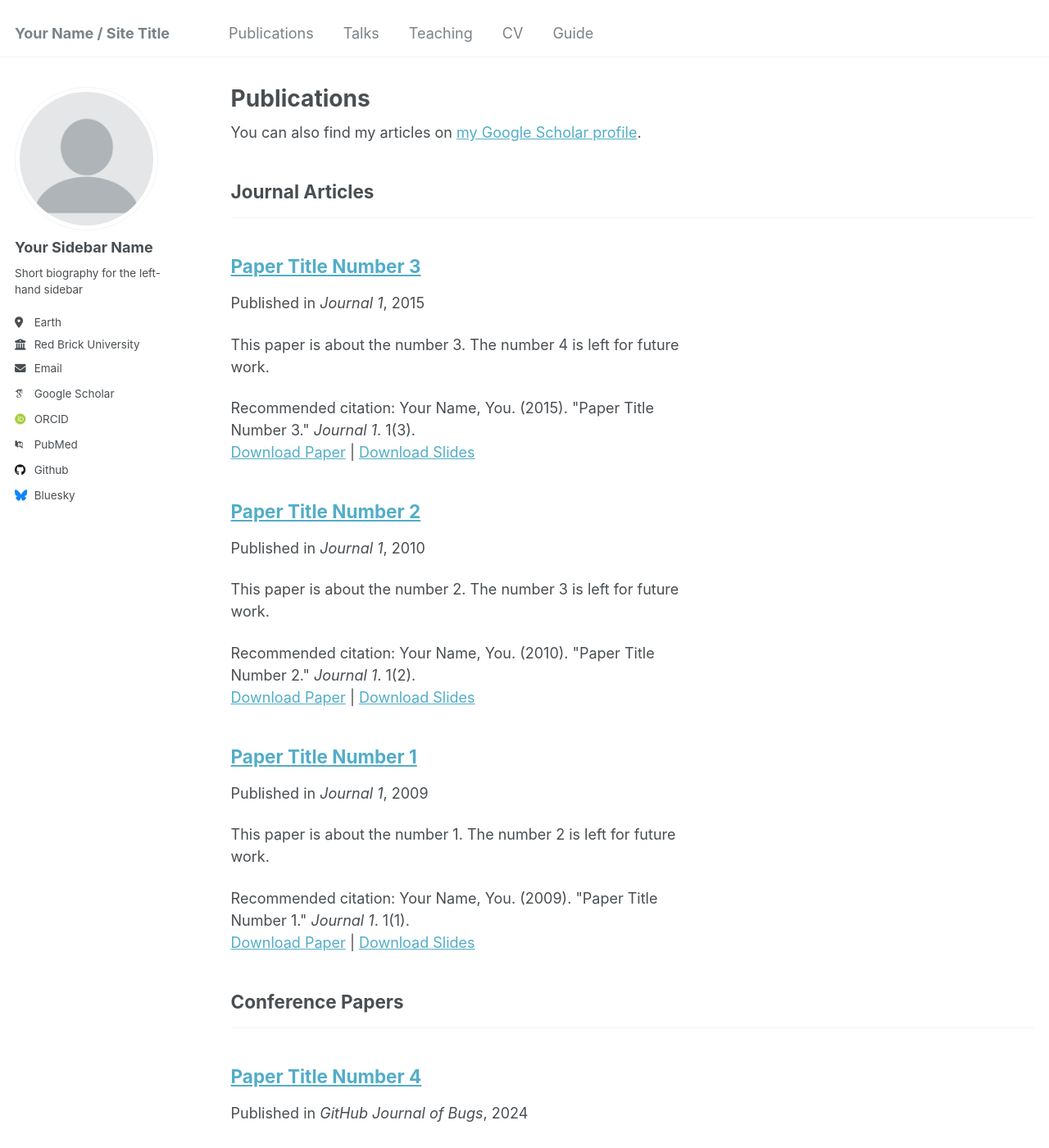
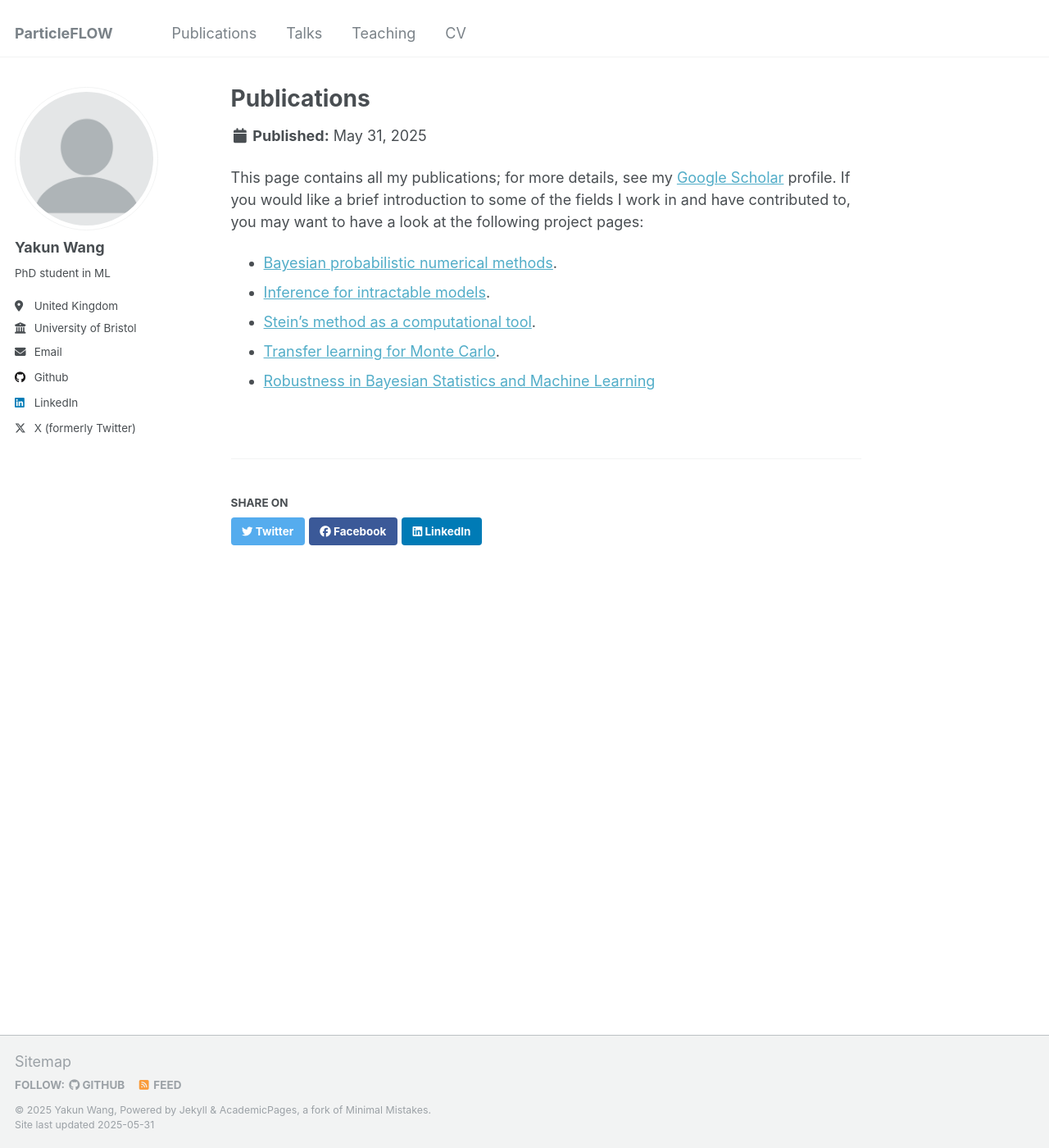
Before and after one commit to probabilityFLOW/probabilityFLOW.github.io, a Jekyll site: the page built from _publications/pubulications.md, in a window 1280 px wide and 1400 px high. Shown: the whole window at 82% size. Built offline with Jekyll 4.4.1, drawn with Linux system fonts in a browser that asks for light colours; some web fonts are replaced; some of the changed text lies outside the part shown.

Commit message:
first update

```diff
--- a/_config.yml
+++ b/_config.yml
@@ -8,13 +8,13 @@
 
 # Basic Site Settings
 locale                   : "en-US"
-title                    : "Your Name / Site Title"
+title                    : "ParticleFLOW"
 title_separator          : "-"
-name                     : &name "Your Name"
+name                     : &name "Yakun Wang"
 description              : &description "personal description"
-url                      : https://academicpages.github.io # the base hostname & protocol for your site e.g. "https://mmistakes.github.io"
+url                      : https://probabilityFLOW.github.io # the base hostname & protocol for your site e.g. "https://mmistakes.github.io"
 baseurl                  : "" # the subpath of your site, e.g. "/blog"
-repository               : "academicpages/academicpages.github.io"
+repository               : "probabilityFLOW/probabilityFLOW.github.io"
 
 # Site Author - The following control what appear as part of the author content on the side bar.
 #               If a field is blank the icon and link will not appear, otherwise it will be shown.
@@ -22,33 +22,33 @@ repository               : "academicpages/academicpages.github.io"
 author:
   # Biographic information
   avatar           : "profile.png"
-  name             : "Your Sidebar Name"
+  name             : "Yakun Wang"
   pronouns         : # example: "she/her"
-  bio              : "Short biography for the left-hand sidebar"
-  location         : "Earth"
-  employer         : "Red Brick University"
+  bio              : "PhD student in ML"
+  location         : "United Kingdom"
+  employer         : "University of Bristol"
   uri              : # URL
-  email            : "none@example.org"
+  email            : "yakun.wang@bristol.ac.uk"
 
   # Academic websites
   arxiv            : # URL - Update with the correct link to your profile
-  googlescholar    : "https://scholar.google.com/citations?user=PS_CX0AAAAAJ"
+  googlescholar    : # "https://scholar.google.com/citations?user=PS_CX0AAAAAJ"
   impactstory      : # URL
-  orcid            : "http://orcid.org/yourorcidurl"
+  orcid            : # "http://orcid.org/yourorcidurl"
   semantic         : # URL
-  pubmed           : "https://www.ncbi.nlm.nih.gov/pubmed/?term=john+snow"
+  pubmed           : # "https://www.ncbi.nlm.nih.gov/pubmed/?term=john+snow"
   researchgate     : # URL
 
   # Repositories and software development
   bitbucket        : # Username - Update with your username on the site
   codepen          : # Username
   dribbble         : # Username
-  github           : "academicpages"
+  github           : "probabilityFLOW"
   kaggle           : # Username
   stackoverflow    : # User number or user number and name (i.e., use "1" or "1/jeff-atwood")
 
   # Social media
-  bluesky          : "bsky.app" # Replace this with you Bluesky username
+  bluesky          : #"bsky.app" # Replace this with you Bluesky username
   facebook         : # Username
   flickr           : # Username
   foursquare       : # Username
@@ -57,7 +57,7 @@ author:
   keybase          : # Username
   instagram        : # Username
   lastfm           : # Username
-  linkedin         : # Username
+  linkedin         : yakun-wang-1536a3224
   mastodon         : # URL
   medium           : # URL
   pinterest        : # Username
@@ -65,7 +65,7 @@ author:
   steam            : # Username
   telegram         : # URL
   tumblr           : # Username
-  twitter          : # Username for X / Twitter
+  twitter          : Yakunkevin
   vine             : # Username
   weibo            : # Username
   wikipedia        : # Username
@@ -75,9 +75,11 @@ author:
 
 # Publication Category - The following the list of publication categories and their headings
 publication_category:
+  preprints:
+    title: 'Preprints'
   books:
     title: 'Books'
-  manuscripts:
+  Journals:
     title: 'Journal Articles'
   conferences:
     title: 'Conference Papers'
--- a/_data/navigation.yml
+++ b/_data/navigation.yml
@@ -23,5 +23,5 @@ main:
   - title: "CV"
     url: /cv/
 
-  - title: "Guide"
-    url: /markdown/
+  # - title: "Guide"
+  #   url: /markdown/
--- a/_publications/2009-10-01-paper-title-number-1.md
+++ /dev/null
@@ -1,14 +0,0 @@
----
-title: "Paper Title Number 1"
-collection: publications
-category: manuscripts
-permalink: /publication/2009-10-01-paper-title-number-1
-excerpt: 'This paper is about the number 1. The number 2 is left for future work.'
-date: 2009-10-01
-venue: 'Journal 1'
-slidesurl: 'http://academicpages.github.io/files/slides1.pdf'
-paperurl: 'http://academicpages.github.io/files/paper1.pdf'
-citation: 'Your Name, You. (2009). &quot;Paper Title Number 1.&quot; <i>Journal 1</i>. 1(1).'
----
-
-The contents above will be part of a list of publications, if the user clicks the link for the publication than the contents of section will be rendered as a full page, allowing you to provide more information about the paper for the reader. When publications are displayed as a single page, the contents of the above "citation" field will automatically be included below this section in a smaller font.
--- a/_publications/2010-10-01-paper-title-number-2.md
+++ /dev/null
@@ -1,14 +0,0 @@
----
-title: "Paper Title Number 2"
-collection: publications
-category: manuscripts
-permalink: /publication/2010-10-01-paper-title-number-2
-excerpt: 'This paper is about the number 2. The number 3 is left for future work.'
-date: 2010-10-01
-venue: 'Journal 1'
-slidesurl: 'http://academicpages.github.io/files/slides2.pdf'
-paperurl: 'http://academicpages.github.io/files/paper2.pdf'
-citation: 'Your Name, You. (2010). &quot;Paper Title Number 2.&quot; <i>Journal 1</i>. 1(2).'
----
-
-The contents above will be part of a list of publications, if the user clicks the link for the publication than the contents of section will be rendered as a full page, allowing you to provide more information about the paper for the reader. When publications are displayed as a single page, the contents of the above "citation" field will automatically be included below this section in a smaller font.
--- a/_publications/2015-10-01-paper-title-number-3.md
+++ /dev/null
@@ -1,14 +0,0 @@
----
-title: "Paper Title Number 3"
-collection: publications
-category: manuscripts
-permalink: /publication/2015-10-01-paper-title-number-3
-excerpt: 'This paper is about the number 3. The number 4 is left for future work.'
-date: 2015-10-01
-venue: 'Journal 1'
-slidesurl: 'http://academicpages.github.io/files/slides3.pdf'
-paperurl: 'http://academicpages.github.io/files/paper3.pdf'
-citation: 'Your Name, You. (2015). &quot;Paper Title Number 3.&quot; <i>Journal 1</i>. 1(3).'
----
-
-The contents above will be part of a list of publications, if the user clicks the link for the publication than the contents of section will be rendered as a full page, allowing you to provide more information about the paper for the reader. When publications are displayed as a single page, the contents of the above "citation" field will automatically be included below this section in a smaller font.
--- a/_publications/2024-02-17-paper-title-number-4.md
+++ /dev/null
@@ -1,13 +0,0 @@
----
-title: "Paper Title Number 4"
-collection: publications
-category: conferences
-permalink: /publication/2024-02-17-paper-title-number-4
-excerpt: 'This paper is about fixing template issue #693.'
-date: 2024-02-17
-venue: 'GitHub Journal of Bugs'
-paperurl: 'http://academicpages.github.io/files/paper3.pdf'
-citation: 'Your Name, You. (2024). &quot;Paper Title Number 3.&quot; <i>GitHub Journal of Bugs</i>. 1(3).'
----
-
-The contents above will be part of a list of publications, if the user clicks the link for the publication than the contents of section will be rendered as a full page, allowing you to provide more information about the paper for the reader. When publications are displayed as a single page, the contents of the above "citation" field will automatically be included below this section in a smaller font.
--- /dev/null
+++ b/_publications/pubulications.md
@@ -0,0 +1,13 @@
+---
+title: "Publications"
+permalink: /publications/
+author_profile: true
+---
+
+
+This page contains all my publications; for more details, see my [Google Scholar](https://scholar.google.co.uk/citations?user=yLBYtAwAAAAJ&hl=en) profile. If you would like a brief introduction to some of the fields I work in and have contributed to, you may want to have a look at the following project pages:
+* [Bayesian probabilistic numerical methods](https://fxbriol.github.io/research/PN/).
+* [Inference for intractable models](https://fxbriol.github.io/research/intractable-models/).
+* [Stein's method as a computational tool](https://fxbriol.github.io/research/Stein/).
+* [Transfer learning for Monte Carlo](https://fxbriol.github.io/research/multiple-integrals/).
+* [Robustness in Bayesian Statistics and Machine Learning](https://fxbriol.github.io/research/bayesian-robustness/)
```
Also changed, not shown: 1 other file.
